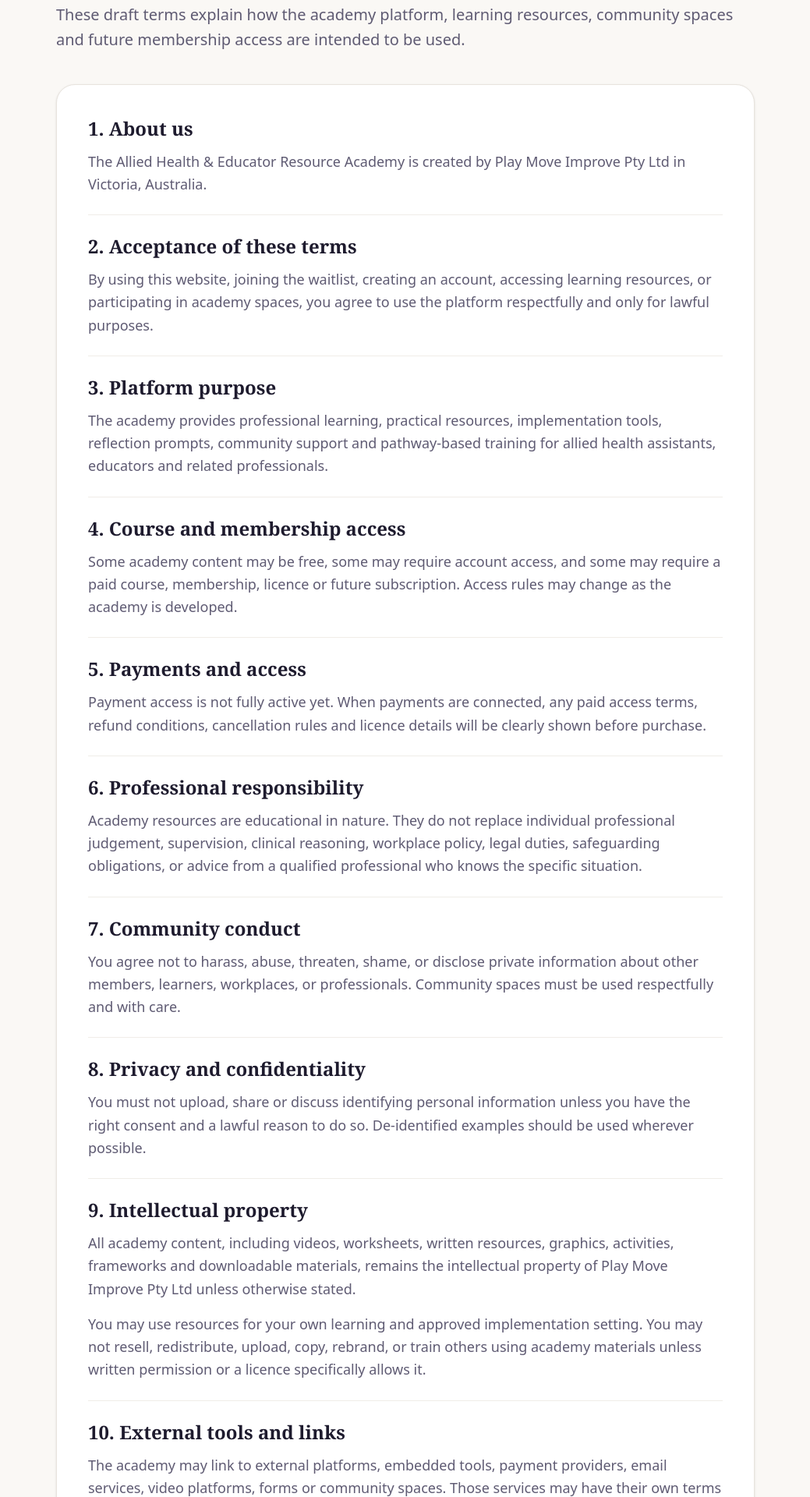
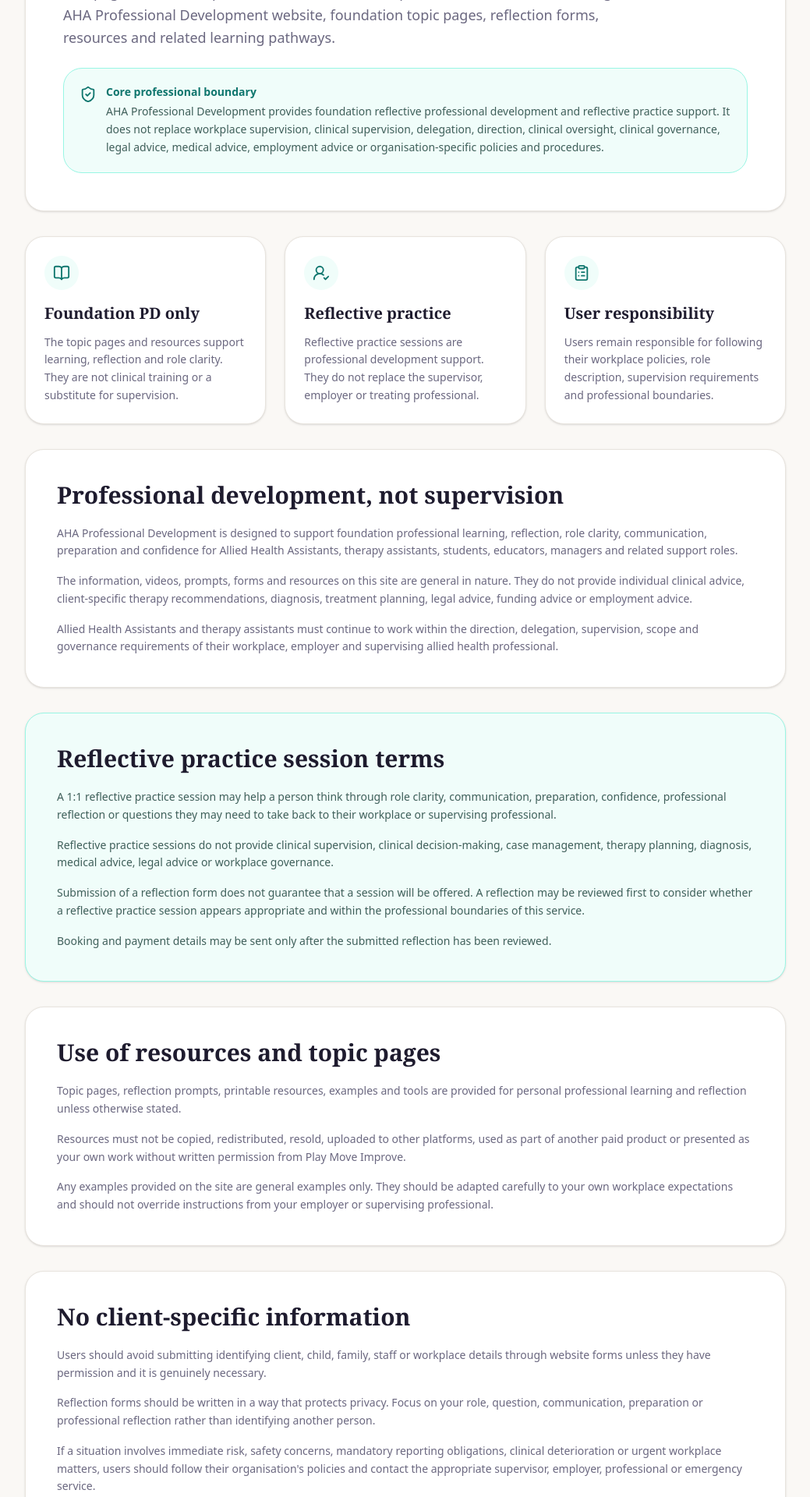
Before and after one commit to developmentalhub/allied-health-assistant-course, a Next.js app: page /terms in a window 1280 px wide. Shown: the part 540-2460 px from the top of the page at 78% size, without its empty margins (120-1159 px from the left). Built offline with nearby package versions, Linux system fonts and the light colour scheme.

Commit message:
Add terms and professional disclaimer page

```diff
--- a/app/terms/page.tsx
+++ b/app/terms/page.tsx
@@ -1,185 +1,313 @@
 import Link from "next/link";
+import {
+  ArrowRight,
+  BookOpen,
+  ClipboardList,
+  FileText,
+  ShieldCheck,
+  UserRoundCheck,
+} from "lucide-react";
 
 export default function TermsPage() {
   return (
-    <main className="min-h-screen bg-[#faf8f5] px-6 py-14 text-[#1e1b2e] md:py-20">
-      <section className="mx-auto max-w-4xl">
-        <div className="mb-10">
-          <Link
-            href="/"
-            className="text-base font-semibold text-[#0f766e] hover:underline"
-          >
-            Back to academy
-          </Link>
+    <main className="min-h-screen bg-[#faf8f5] text-[#1e1b2e]">
+      <section className="mx-auto max-w-5xl px-6 py-14 md:py-20">
+        <section className="mb-8 rounded-3xl border border-[#e8e4de] bg-white p-8 shadow-sm md:p-12">
+          <p className="mb-4 text-xs font-semibold uppercase tracking-[0.22em] text-[#0f766e]">
+            Terms and professional disclaimer
+          </p>
+
+          <h1 className="mb-5 text-4xl font-bold leading-tight md:text-6xl">
+            Terms of use for AHA Professional Development.
+          </h1>
+
+          <p className="mb-6 max-w-3xl text-base leading-relaxed text-[#6b6880] md:text-lg">
+            This page outlines the professional boundaries, responsibilities and
+            terms for using the AHA Professional Development website, foundation
+            topic pages, reflection forms, resources and related learning
+            pathways.
+          </p>
+
+          <div className="rounded-3xl border border-[#99f6e4] bg-[#f0fdfa] p-5">
+            <div className="flex gap-3">
+              <ShieldCheck
+                size={22}
+                className="mt-0.5 shrink-0 text-[#0f766e]"
+              />
+
+              <div>
+                <p className="mb-1 text-sm font-semibold text-[#0f766e]">
+                  Core professional boundary
+                </p>
+
+                <p className="text-sm leading-relaxed text-[#3f5f5a]">
+                  AHA Professional Development provides foundation reflective
+                  professional development and reflective practice support. It
+                  does not replace workplace supervision, clinical supervision,
+                  delegation, direction, clinical oversight, clinical governance,
+                  legal advice, medical advice, employment advice or
+                  organisation-specific policies and procedures.
+                </p>
+              </div>
+            </div>
+          </div>
+        </section>
+
+        <section className="mb-8 grid gap-6 md:grid-cols-3">
+          <article className="rounded-3xl border border-[#e8e4de] bg-white p-6 shadow-sm">
+            <div className="mb-4 flex h-11 w-11 items-center justify-center rounded-full bg-[#f0fdfa] text-[#0f766e]">
+              <BookOpen size={22} />
             </div>
 
-        <header className="mb-10">
-          <p className="mb-4 text-base font-semibold uppercase tracking-[0.14em] text-[#0f766e]">
-            Terms of use
+            <h2 className="mb-3 text-xl font-bold">Foundation PD only</h2>
+
+            <p className="text-sm leading-relaxed text-[#6b6880]">
+              The topic pages and resources support learning, reflection and
+              role clarity. They are not clinical training or a substitute for
+              supervision.
             </p>
+          </article>
 
-          <h1 className="mb-6 text-4xl font-bold leading-tight md:text-6xl">
-            Allied Health & Educator Resource Academy terms
-          </h1>
+          <article className="rounded-3xl border border-[#e8e4de] bg-white p-6 shadow-sm">
+            <div className="mb-4 flex h-11 w-11 items-center justify-center rounded-full bg-[#f0fdfa] text-[#0f766e]">
+              <UserRoundCheck size={22} />
+            </div>
 
-          <p className="text-xl leading-relaxed text-[#5f5b73]">
-            These draft terms explain how the academy platform, learning
-            resources, community spaces and future membership access are
-            intended to be used.
+            <h2 className="mb-3 text-xl font-bold">Reflective practice</h2>
+
+            <p className="text-sm leading-relaxed text-[#6b6880]">
+              Reflective practice sessions are professional development support.
+              They do not replace the supervisor, employer or treating
+              professional.
             </p>
-        </header>
+          </article>
 
-        <div className="space-y-6 rounded-3xl border border-[#e8e4de] bg-white p-6 shadow-sm md:p-10">
-          <TermsSection title="1. About us">
+          <article className="rounded-3xl border border-[#e8e4de] bg-white p-6 shadow-sm">
+            <div className="mb-4 flex h-11 w-11 items-center justify-center rounded-full bg-[#f0fdfa] text-[#0f766e]">
+              <ClipboardList size={22} />
+            </div>
+
+            <h2 className="mb-3 text-xl font-bold">User responsibility</h2>
+
+            <p className="text-sm leading-relaxed text-[#6b6880]">
+              Users remain responsible for following their workplace policies,
+              role description, supervision requirements and professional
+              boundaries.
+            </p>
+          </article>
+        </section>
+
+        <section className="mb-8 rounded-3xl border border-[#e8e4de] bg-white p-8 shadow-sm md:p-10">
+          <h2 className="mb-5 text-3xl font-bold">
+            Professional development, not supervision
+          </h2>
+
+          <div className="space-y-4 text-sm leading-relaxed text-[#6b6880]">
             <p>
-              The Allied Health & Educator Resource Academy is created by Play
-              Move Improve Pty Ltd in Victoria, Australia.
-            </p>
-          </TermsSection>
-
-          <TermsSection title="2. Acceptance of these terms">
-            <p>
-              By using this website, joining the waitlist, creating an account,
-              accessing learning resources, or participating in academy spaces,
-              you agree to use the platform respectfully and only for lawful
-              purposes.
-            </p>
-          </TermsSection>
-
-          <TermsSection title="3. Platform purpose">
-            <p>
-              The academy provides professional learning, practical resources,
-              implementation tools, reflection prompts, community support and
-              pathway-based training for allied health assistants, educators and
-              related professionals.
-            </p>
-          </TermsSection>
-
-          <TermsSection title="4. Course and membership access">
-            <p>
-              Some academy content may be free, some may require account access,
-              and some may require a paid course, membership, licence or future
-              subscription. Access rules may change as the academy is developed.
-            </p>
-          </TermsSection>
-
-          <TermsSection title="5. Payments and access">
-            <p>
-              Payment access is not fully active yet. When payments are
-              connected, any paid access terms, refund conditions, cancellation
-              rules and licence details will be clearly shown before purchase.
-            </p>
-          </TermsSection>
-
-          <TermsSection title="6. Professional responsibility">
-            <p>
-              Academy resources are educational in nature. They do not replace
-              individual professional judgement, supervision, clinical
-              reasoning, workplace policy, legal duties, safeguarding
-              obligations, or advice from a qualified professional who knows the
-              specific situation.
-            </p>
-          </TermsSection>
-
-          <TermsSection title="7. Community conduct">
-            <p>
-              You agree not to harass, abuse, threaten, shame, or disclose
-              private information about other members, learners, workplaces, or
-              professionals. Community spaces must be used respectfully and with
-              care.
-            </p>
-          </TermsSection>
-
-          <TermsSection title="8. Privacy and confidentiality">
-            <p>
-              You must not upload, share or discuss identifying personal
-              information unless you have the right consent and a lawful reason
-              to do so. De-identified examples should be used wherever possible.
-            </p>
-          </TermsSection>
-
-          <TermsSection title="9. Intellectual property">
-            <p>
-              All academy content, including videos, worksheets, written
-              resources, graphics, activities, frameworks and downloadable
-              materials, remains the intellectual property of Play Move Improve
-              Pty Ltd unless otherwise stated.
+              AHA Professional Development is designed to support foundation
+              professional learning, reflection, role clarity, communication,
+              preparation and confidence for Allied Health Assistants, therapy
+              assistants, students, educators, managers and related support
+              roles.
             </p>
 
             <p>
-              You may use resources for your own learning and approved
-              implementation setting. You may not resell, redistribute, upload,
-              copy, rebrand, or train others using academy materials unless
-              written permission or a licence specifically allows it.
+              The information, videos, prompts, forms and resources on this site
+              are general in nature. They do not provide individual clinical
+              advice, client-specific therapy recommendations, diagnosis,
+              treatment planning, legal advice, funding advice or employment
+              advice.
             </p>
-          </TermsSection>
 
-          <TermsSection title="10. External tools and links">
             <p>
-              The academy may link to external platforms, embedded tools,
-              payment providers, email services, video platforms, forms or
-              community spaces. Those services may have their own terms and
-              privacy policies.
+              Allied Health Assistants and therapy assistants must continue to
+              work within the direction, delegation, supervision, scope and
+              governance requirements of their workplace, employer and
+              supervising allied health professional.
             </p>
-          </TermsSection>
+          </div>
+        </section>
 
-          <TermsSection title="11. Availability and changes">
+        <section className="mb-8 rounded-3xl border border-[#99f6e4] bg-[#f0fdfa] p-8 shadow-sm md:p-10">
+          <h2 className="mb-5 text-3xl font-bold">
+            Reflective practice session terms
+          </h2>
+
+          <div className="space-y-4 text-sm leading-relaxed text-[#3f5f5a]">
             <p>
-              The academy is being built and improved over time. Pages,
-              resources, prices, access rules, tools, pathways and features may
-              change as the platform develops.
+              A 1:1 reflective practice session may help a person think through
+              role clarity, communication, preparation, confidence, professional
+              reflection or questions they may need to take back to their
+              workplace or supervising professional.
             </p>
-          </TermsSection>
 
-          <TermsSection title="12. Limitation of liability">
             <p>
-              To the extent allowed by law, Play Move Improve Pty Ltd is not
-              liable for loss, damage, injury, interruption, misuse of resources,
-              or decisions made from general educational content without
-              appropriate professional judgement and supervision.
+              Reflective practice sessions do not provide clinical supervision,
+              clinical decision-making, case management, therapy planning,
+              diagnosis, medical advice, legal advice or workplace governance.
             </p>
-          </TermsSection>
 
-          <TermsSection title="13. Governing law">
             <p>
-              These terms are governed by the laws of Victoria, Australia.
+              Submission of a reflection form does not guarantee that a session
+              will be offered. A reflection may be reviewed first to consider
+              whether a reflective practice session appears appropriate and
+              within the professional boundaries of this service.
             </p>
-          </TermsSection>
 
-          <TermsSection title="14. Contact">
             <p>
-              For questions about these terms, academy access or use of
-              resources, please contact Play Move Improve through the contact
-              page.
+              Booking and payment details may be sent only after the submitted
+              reflection has been reviewed.
             </p>
+          </div>
+        </section>
+
+        <section className="mb-8 rounded-3xl border border-[#e8e4de] bg-white p-8 shadow-sm md:p-10">
+          <h2 className="mb-5 text-3xl font-bold">
+            Use of resources and topic pages
+          </h2>
+
+          <div className="space-y-4 text-sm leading-relaxed text-[#6b6880]">
+            <p>
+              Topic pages, reflection prompts, printable resources, examples and
+              tools are provided for personal professional learning and
+              reflection unless otherwise stated.
+            </p>
+
+            <p>
+              Resources must not be copied, redistributed, resold, uploaded to
+              other platforms, used as part of another paid product or presented
+              as your own work without written permission from Play Move
+              Improve.
+            </p>
+
+            <p>
+              Any examples provided on the site are general examples only. They
+              should be adapted carefully to your own workplace expectations and
+              should not override instructions from your employer or supervising
+              professional.
+            </p>
+          </div>
+        </section>
+
+        <section className="mb-8 rounded-3xl border border-[#e8e4de] bg-white p-8 shadow-sm md:p-10">
+          <h2 className="mb-5 text-3xl font-bold">
+            No client-specific information
+          </h2>
+
+          <div className="space-y-4 text-sm leading-relaxed text-[#6b6880]">
+            <p>
+              Users should avoid submitting identifying client, child, family,
+              staff or workplace details through website forms unless they have
+              permission and it is genuinely necessary.
+            </p>
+
+            <p>
+              Reflection forms should be written in a way that protects privacy.
+              Focus on your role, question, communication, preparation or
+              professional reflection rather than identifying another person.
+            </p>
+
+            <p>
+              If a situation involves immediate risk, safety concerns, mandatory
+              reporting obligations, clinical deterioration or urgent workplace
+              matters, users should follow their organisation&apos;s policies and
+              contact the appropriate supervisor, employer, professional or
+              emergency service.
+            </p>
+          </div>
+        </section>
+
+        <section className="mb-8 rounded-3xl border border-[#99f6e4] bg-[#f0fdfa] p-8 shadow-sm md:p-10">
+          <h2 className="mb-5 text-3xl font-bold">
+            Play Move Improve specialist content
+          </h2>
+
+          <div className="space-y-4 text-sm leading-relaxed text-[#3f5f5a]">
+            <p>
+              AHA Professional Development is a foundation reflective PD
+              pathway. Deeper specialist training relating to developmental
+              movement, play-based intervention, regulation, child development,
+              screen dependency, reflexes, sensory support and Play Move Improve
+              frameworks remains separate within Play Move Improve.
+            </p>
+
+            <p>
+              This distinction protects the AHA platform from becoming a full
+              specialist intervention training pathway and helps users understand
+              the difference between foundation reflection and deeper specialist
+              learning.
+            </p>
+          </div>
+
+          <a
+            href="https://www.playmoveimprove.com"
+            target="_blank"
+            rel="noreferrer"
+            className="mt-6 inline-flex items-center justify-center gap-2 rounded-full bg-[#0f766e] px-6 py-3 text-sm font-semibold text-white transition hover:bg-[#0d6962]"
+          >
+            Visit Play Move Improve
+            <ArrowRight size={15} />
+          </a>
+        </section>
+
+        <section className="mb-8 rounded-3xl border border-[#e8e4de] bg-white p-8 shadow-sm md:p-10">
+          <h2 className="mb-5 text-3xl font-bold">
+            Accuracy and changes to content
+          </h2>
+
+          <div className="space-y-4 text-sm leading-relaxed text-[#6b6880]">
+            <p>
+              The website may be updated, changed, expanded or corrected over
+              time. Topic pages may begin as previews or placeholders before
+              videos, PDFs, tools or payment pathways are fully available.
+            </p>
+
+            <p>
+              While care is taken to provide useful and professional content,
+              users should not rely on this website as their only source of
+              guidance. Users should check relevant workplace, professional,
+              government, funding or legal sources where required.
+            </p>
+          </div>
+        </section>
+
+        <section className="rounded-3xl bg-[#1e1b2e] p-8 text-white shadow-sm md:p-10">
+          <div className="flex gap-3">
+            <FileText
+              size={22}
+              className="mt-0.5 shrink-0 text-[#99f6e4]"
+            />
+
+            <div>
+              <h2 className="mb-4 text-3xl font-bold">Questions?</h2>
+
+              <p className="mb-6 max-w-3xl text-sm leading-relaxed text-[#d9d7e5]">
+                For questions about these terms, AHA Professional Development,
+                reflective practice or Play Move Improve pathways, contact Play
+                Move Improve directly.
+              </p>
+
+              <div className="flex flex-col gap-3 sm:flex-row">
+                <a
+                  href="mailto:playmoveimprove@gmail.com?subject=AHA Professional Development terms enquiry"
+                  className="inline-flex items-center justify-center gap-2 rounded-full bg-white px-6 py-3 text-sm font-semibold text-[#1e1b2e] transition hover:bg-[#f5f3ff]"
+                >
+                  Email Play Move Improve
+                  <ArrowRight size={15} />
+                </a>
 
                 <Link
                   href="/contact"
-              className="inline-flex rounded-full bg-[#0f766e] px-6 py-3 text-base font-semibold text-white transition hover:bg-[#0d6962]"
+                  className="inline-flex items-center justify-center gap-2 rounded-full border border-white/20 bg-white/10 px-6 py-3 text-sm font-semibold text-white transition hover:bg-white/15"
                 >
-              Contact Play Move Improve
+                  Contact page
+                  <ArrowRight size={15} />
                 </Link>
-          </TermsSection>
               </div>
+            </div>
+          </div>
+        </section>
       </section>
     </main>
   );
 }
-
-function TermsSection({
-  title,
-  children,
-}: {
-  title: string;
-  children: React.ReactNode;
-}) {
-  return (
-    <section className="border-b border-[#f0ede8] pb-6 last:border-b-0 last:pb-0">
-      <h2 className="mb-3 text-2xl font-bold text-[#1e1b2e]">{title}</h2>
-
-      <div className="space-y-4 text-lg leading-relaxed text-[#5f5b73]">
-        {children}
-      </div>
-    </section>
-  );
-}
--- a/components/Footer.tsx
+++ b/components/Footer.tsx
@@ -38,6 +38,10 @@ const footerLinks = [
   {
     label: "Privacy",
     href: "/privacy",
+  },
+  {
+    label: "Terms",
+    href: "/terms",
   },
 ];
 
```
Lines whose indentation alone changed are shown as unchanged.
